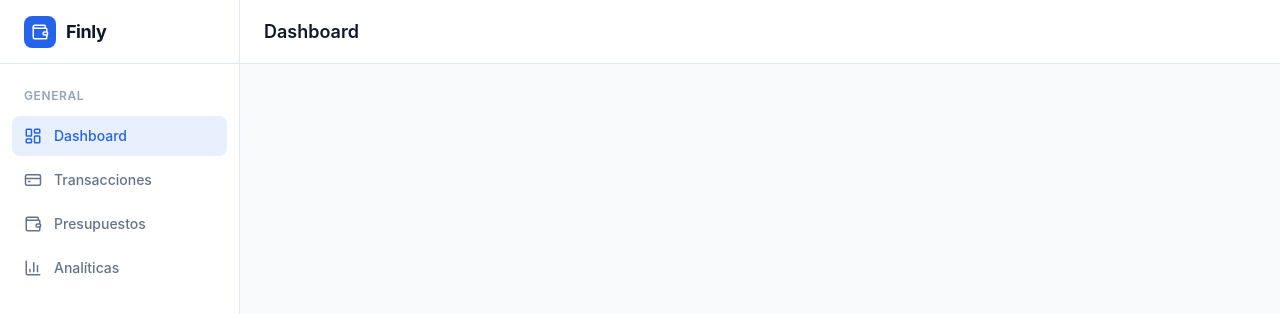
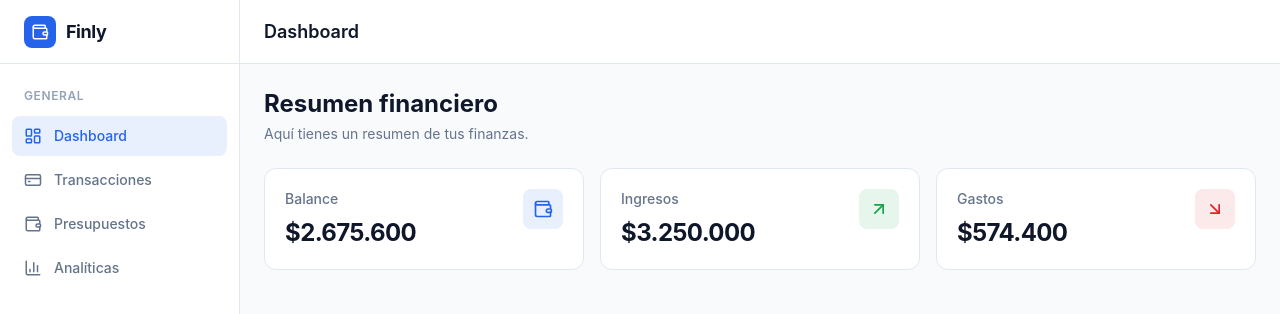
Before and after one commit to juanfeoru/finly, a React (Vite) app: page / in a window 1280 px wide. Shown: the top 314 px of the page. Built offline with nearby package versions, Linux system fonts and the light colour scheme.

Commit message:
feat: add financial summary to dashboard

```diff
--- a/src/App.tsx
+++ b/src/App.tsx
@@ -1,7 +1,21 @@
+import { useState } from "react";
 import AppLayout from "./layouts/AppLayout";
+import type { Transaction } from "./types/transaction";
+import { transactions as initialTransactions } from "./data/transactions";
+import { Route, Routes } from "react-router";
+import Dashboard from "./pages/Dashboard";
 
 function App() {
-  return <AppLayout />;
+  const [transactions, setTransactions] =
+    useState<Transaction[]>(initialTransactions);
+
+  return (
+    <Routes>
+      <Route element={<AppLayout transactions={transactions} />}>
+        <Route path="/" element={<Dashboard />} />
+      </Route>
+    </Routes>
+  );
 }
 
 export default App;
--- /dev/null
+++ b/src/components/dashboard/SummaryCard.tsx
@@ -0,0 +1,43 @@
+import { ArrowDownRight, ArrowUpRight, Wallet } from "lucide-react";
+
+interface SummaryCardProps {
+  title: string;
+  value: number;
+  type: "balance" | "income" | "expense";
+}
+
+export default function SummaryCard({ title, value, type }: SummaryCardProps) {
+  const icons = {
+    balance: Wallet,
+    income: ArrowUpRight,
+    expense: ArrowDownRight,
+  };
+
+  const Icon = icons[type];
+
+  const iconStyles = {
+    balance: "bg-primary/10 text-primary",
+    income: "bg-success/10 text-success",
+    expense: "bg-danger/10 text-danger",
+  };
+
+  return (
+    <div className="rounded-xl border border-border bg-surface p-5">
+      <div className="flex items-start justify-between">
+        <div>
+          <p className="text-sm font-medium text-secondary">{title}</p>
+
+          <p className="mt-2 text-2xl font-bold tracking-tight text-primary-text">
+            ${value.toLocaleString("es-CO")}
+          </p>
+        </div>
+
+        <div
+          className={`flex size-10 items-center justify-center rounded-lg ${iconStyles[type]}`}
+        >
+          <Icon size={20} />
+        </div>
+      </div>
+    </div>
+  );
+}
--- /dev/null
+++ b/src/data/transactions.ts
@@ -0,0 +1,84 @@
+import type { Transaction } from "../types/transaction";
+
+export const transactions: Transaction[] = [
+  {
+    id: 1,
+    description: "Salario",
+    value: 2800000,
+    type: "income",
+    category: "salary",
+    date: "2026-09-01",
+  },
+  {
+    id: 2,
+    description: "Almuerzo",
+    value: 28000,
+    type: "expense",
+    category: "food",
+    date: "2026-09-02",
+  },
+  {
+    id: 3,
+    description: "Transporte",
+    value: 12500,
+    type: "expense",
+    category: "transportation",
+    date: "2026-09-03",
+  },
+  {
+    id: 4,
+    description: "Netflix",
+    value: 26900,
+    type: "expense",
+    category: "subscriptions",
+    date: "2026-09-04",
+  },
+  {
+    id: 5,
+    description: "Proyecto freelance",
+    value: 450000,
+    type: "income",
+    category: "freelance",
+    date: "2026-09-05",
+  },
+  {
+    id: 6,
+    description: "Mercado",
+    value: 185000,
+    type: "expense",
+    category: "food",
+    date: "2026-09-06",
+  },
+  {
+    id: 7,
+    description: "Compra de ropa",
+    value: 120000,
+    type: "expense",
+    category: "shopping",
+    date: "2026-09-08",
+  },
+  {
+    id: 8,
+    description: "Curso de programación",
+    value: 95000,
+    type: "expense",
+    category: "education",
+    date: "2026-09-10",
+  },
+  {
+    id: 9,
+    description: "Cine",
+    value: 42000,
+    type: "expense",
+    category: "entertainment",
+    date: "2026-09-12",
+  },
+  {
+    id: 10,
+    description: "Consulta médica",
+    value: 65000,
+    type: "expense",
+    category: "health",
+    date: "2026-09-15",
+  },
+];
--- /dev/null
+++ b/src/hooks/useFinancialSummary.ts
@@ -0,0 +1,27 @@
+import type { Transaction } from "../types/transaction";
+
+export function useFinancialSummary(transactions: Transaction[]) {
+  const totalIncome = transactions.reduce((total, transaction) => {
+    if (transaction.type === "income") {
+      return total + transaction.value;
+    }
+
+    return total;
+  }, 0);
+
+  const totalExpense = transactions.reduce((total, transaction) => {
+    if (transaction.type === "expense") {
+      return total + transaction.value;
+    }
+
+    return total;
+  }, 0);
+
+  const balance = totalIncome - totalExpense;
+
+  return {
+    totalIncome,
+    totalExpense,
+    balance,
+  };
+}
--- a/src/layouts/AppLayout.tsx
+++ b/src/layouts/AppLayout.tsx
@@ -1,8 +1,13 @@
 import { Outlet } from "react-router";
 import Header from "../components/layout/Header";
 import Sidebar from "../components/layout/Sidebar";
+import type { Transaction } from "../types/transaction";
 
-export default function AppLayout() {
+interface AppLayoutProps {
+  transactions: Transaction[];
+}
+
+export default function AppLayout({ transactions }: AppLayoutProps) {
   return (
     <div className="flex min-h-screen bg-background">
       <Sidebar />
@@ -11,7 +16,7 @@ export default function AppLayout() {
         <Header />
 
         <main className="flex-1 overflow-y-auto p-6">
-          <Outlet />
+          <Outlet context={{ transactions }} />
         </main>
       </div>
     </div>
--- /dev/null
+++ b/src/pages/Dashboard.tsx
@@ -0,0 +1,37 @@
+import { useOutletContext } from "react-router";
+import SummaryCard from "../components/dashboard/SummaryCard";
+import { useFinancialSummary } from "../hooks/useFinancialSummary";
+import type { Transaction } from "../types/transaction";
+
+interface AppLayoutContext {
+  transactions: Transaction[];
+}
+
+export default function Dashboard() {
+  const { transactions } = useOutletContext<AppLayoutContext>();
+
+  const { totalIncome, totalExpense, balance } =
+    useFinancialSummary(transactions);
+
+  return (
+    <div>
+      <div className="mb-6">
+        <h2 className="text-2xl font-bold text-primary-text">
+          Resumen financiero
+        </h2>
+
+        <p className="mt-1 text-sm text-secondary">
+          Aquí tienes un resumen de tus finanzas.
+        </p>
+      </div>
+
+      <div className="grid gap-4 md:grid-cols-3">
+        <SummaryCard title="Balance" value={balance} type="balance" />
+
+        <SummaryCard title="Ingresos" value={totalIncome} type="income" />
+
+        <SummaryCard title="Gastos" value={totalExpense} type="expense" />
+      </div>
+    </div>
+  );
+}
--- /dev/null
+++ b/src/types/transaction.ts
@@ -0,0 +1,24 @@
+export interface Transaction {
+  id: number;
+  description: string;
+  value: number;
+  type: TransactionType;
+  category: TransactionCategory;
+  date: string;
+}
+
+export type TransactionType = "income" | "expense";
+
+export type TransactionCategory =
+  | "food"
+  | "transportation"
+  | "entertainment"
+  | "health"
+  | "education"
+  | "housing"
+  | "shopping"
+  | "subscriptions"
+  | "salary"
+  | "freelance"
+  | "investment"
+  | "other";
```
